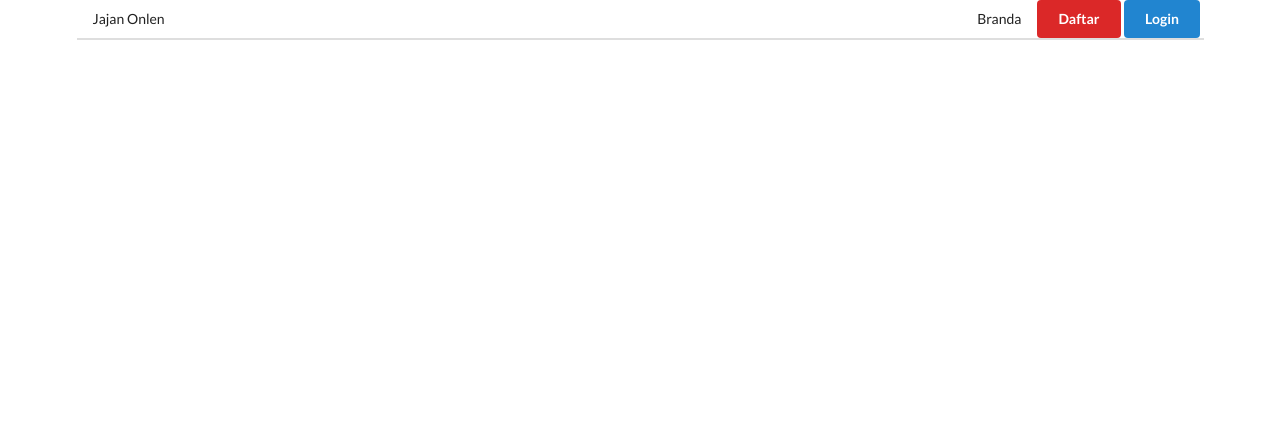
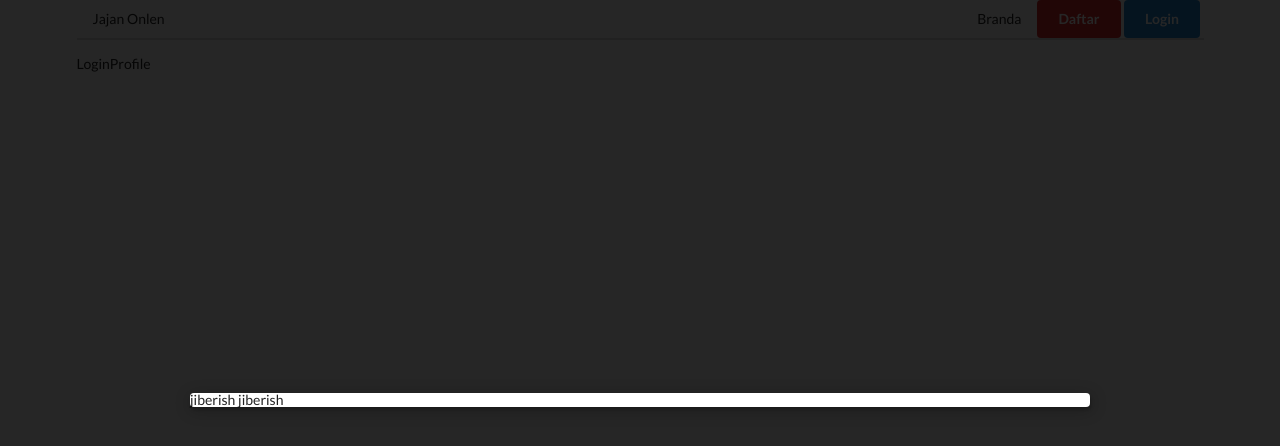
Before and after one commit to fahmi-arff/Jajan-comerce, a React (Create React App) app in the folder client/: page /profile/login in a window 1280 px wide. Shown: the top 446 px of the page. Built offline with nearby package versions, Linux system fonts and the light colour scheme.

Commit message:
creating a portal

```diff
--- a/client/public/index.html
+++ b/client/public/index.html
@@ -30,6 +30,7 @@
   <body>
     <noscript>You need to enable JavaScript to run this app.</noscript>
     <div id="root"></div>
+    <div id="modal"></div>
     <!--
       This HTML file is a template.
       If you open it directly in the browser, you will see an empty page.
--- a/client/src/components/App.js
+++ b/client/src/components/App.js
@@ -5,6 +5,7 @@ import JCheckout from './jajanOnlen/JCheckout';
 import JDetail from './jajanOnlen/JDetail';
 import Header from './Header';
 import CreateProfile from './profileOnlen/CreateProfile';
+import LoginProfile from './profileOnlen/LoginProfile';
 import history from '../history';
 
 const App = () => {
@@ -18,6 +19,7 @@ const App = () => {
             <Route path="/jajan/detail/:id" exact component={JDetail} />
             <Route path="/jajan/checkout" exact component={JCheckout} />
             <Route path="/profile/create" exact component={CreateProfile} />
+            <Route path="/profile/login" exact component={LoginProfile} />
           </Switch>
         </div>
       </Router>
--- /dev/null
+++ b/client/src/components/Modal.js
@@ -0,0 +1,15 @@
+import React from 'react';
+import ReactDOM from 'react-dom';
+
+const Modal = props => {
+  return ReactDOM.createPortal(
+    <div className="ui dimmer modals visible active">
+      <div className="ui standard modal visible active">
+        jiberish jiberish
+      </div>
+    </div>,
+    document.querySelector('#modal')
+  )
+}
+
+export default Modal;
--- a/client/src/components/profileOnlen/LoginProfile.js
+++ b/client/src/components/profileOnlen/LoginProfile.js
@@ -1,7 +1,13 @@
 import React from 'react';
+import Modal from '../Modal';
 
 const LoginProfile = () => {
-  return <div>LoginProfile</div>
+  return (
+    <div>
+      <Modal />
+      LoginProfile
+    </div>
+  )
 }
 
 export default LoginProfile;
```
